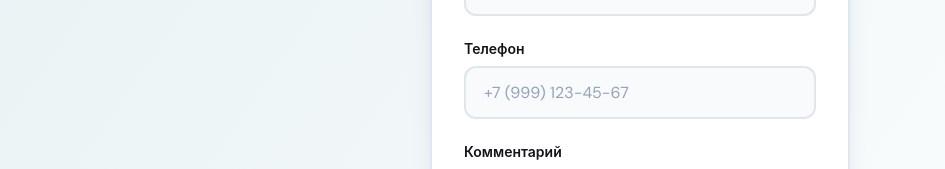
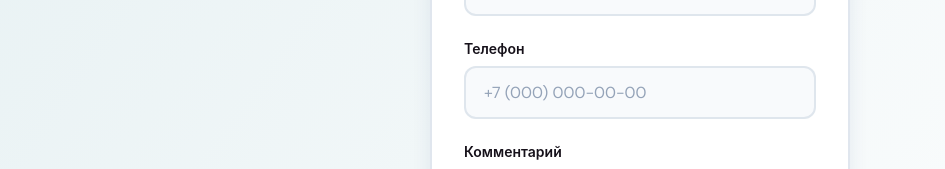
Before and after one commit to ayurievich/arsenal, a Nuxt app: page / in a window 1280 px wide. Shown: the part 2073-2242 px from the top of the page, without its empty margins (0-945 px from the left). Built offline with nearby package versions, Linux system fonts and the light colour scheme; a web font is replaced by a local one.

Commit message:
исправлено: форма обратной связи

```diff
--- a/components/_form.vue
+++ b/components/_form.vue
@@ -15,14 +15,21 @@
     <div class="contact-form__field">
       <label for="tel">Телефон</label>
       <input
-        v-model="form.phone"
+        ref="phoneInputRef"
+        :value="phoneDisplay"
         type="tel"
         required
         name="tel"
         id="tel"
-        placeholder="+7 (999) 123-45-67"
-        class="contact-form__input"
+        placeholder="+7 (000) 000-00-00"
+        :class="['contact-form__input', { 'contact-form__input--error': phoneError }]"
+        maxlength="18"
+        autocomplete="tel"
+        inputmode="numeric"
+        @input="onPhoneInput"
+        @blur="validatePhone"
       />
+      <span v-if="phoneError" class="contact-form__error">{{ phoneError }}</span>
     </div>
     <div class="contact-form__field">
       <label for="message">Комментарий</label>
@@ -49,27 +56,85 @@
 </template>
 
 <script setup>
-import { reactive, ref, computed } from "vue";
+import { reactive, ref, computed, nextTick } from "vue";
+
+function formatRuPhone(digits) {
+  if (!digits) return "";
+  const d = digits.replace(/\D/g, "").replace(/^[78]/, "").slice(0, 10);
+  if (!d.length) return "";
+  let s = "+7 (";
+  if (d.length <= 3) return s + d;
+  s += d.slice(0, 3) + ") ";
+  if (d.length <= 6) return s + d.slice(3);
+  s += d.slice(3, 6) + "-";
+  if (d.length <= 8) return s + d.slice(6);
+  s += d.slice(6, 8) + "-";
+  return s + d.slice(8);
+}
 
 const form = reactive({
-  phone: '',
-  name: '',
-  message: '',
+  phone: "",
+  name: "",
+  message: "",
 });
 
-const alert = ref('');
+const alert = ref("");
+const phoneError = ref("");
+const phoneInputRef = ref(null);
+
+function isValidRussianPhone(value) {
+  const digits = value.replace(/\D/g, "");
+  if (digits.length === 10 && digits[0] === "9") return true;
+  if (digits.length === 11 && (digits[0] === "7" || digits[0] === "8") && digits[1] === "9") return true;
+  return false;
+}
+
+const phoneDisplay = computed(() => formatRuPhone(form.phone));
+
+function onPhoneInput(e) {
+  const raw = e.target.value;
+  const digits = raw.replace(/\D/g, "").replace(/^[78]/, "").slice(0, 10);
+  form.phone = digits;
+  if (!digits) {
+    phoneError.value = "";
+    return;
+  }
+  phoneError.value = isValidRussianPhone(digits) ? "" : "Введите корректный номер: +7 (000) 000-00-00";
+  nextTick(() => {
+    const el = phoneInputRef.value;
+    if (el) el.setSelectionRange(phoneDisplay.value.length, phoneDisplay.value.length);
+  });
+}
+
+function validatePhone() {
+  const v = form.phone.trim();
+  if (!v) {
+    phoneError.value = "";
+    return true;
+  }
+  if (!isValidRussianPhone(v)) {
+    phoneError.value = "Введите корректный номер: +7 (000) 000-00-00";
+    return false;
+  }
+  phoneError.value = "";
+  return true;
+}
 
 const isFormValid = computed(() => {
-  return form.name.trim() !== "" && form.phone.trim() !== "";
+  const nameOk = form.name.trim() !== "";
+  const phone = form.phone.trim();
+  const phoneOk = phone !== "" && isValidRussianPhone(phone);
+  return nameOk && phoneOk;
 });
 
 const formSend = async () => {
+  if (!validatePhone()) return;
   try {
-    await $fetch('https://okna-arsenal24.ru/bot.php', {
+    await $fetch('/bot.php', {
       method: 'POST',
       body: {
         name: form.name,
-        phone: form.phone,
+        phone: formatRuPhone(form.phone),
         message: form.message,
       },
     });
@@ -136,6 +201,22 @@ const formSend = async () => {
     border-color: #003770;
     background: #fff;
   }
+
+  &--error {
+    border-color: #dc2626;
+    background: #fef2f2;
+
+    &:focus {
+      border-color: #dc2626;
+    }
+  }
+}
+
+.contact-form__error {
+  display: block;
+  margin-top: 6px;
+  font-size: 0.8125rem;
+  color: #dc2626;
 }
 
 .contact-form__textarea {
--- a/nuxt.config.ts
+++ b/nuxt.config.ts
@@ -2,6 +2,7 @@
 export default defineNuxtConfig({
   devtools: { enabled: true },
   css: ["~/assets/sass/main.sass"],
+
   app: {
     head: {
       charset: "utf-8",
@@ -9,13 +10,18 @@ export default defineNuxtConfig({
       htmlAttrs: { lang: "ru" },
     },
   },
+
   image: {
     dir: "assets/img",
   },
+
   modules: ["@nuxt/image"],
+
   router: {
     options: {
       scrollBehaviorType: "smooth",
     },
   },
+
+  compatibilityDate: "2026-02-17",
 });
```
Also changed, not shown: 2 other files (tests, documents, lock files or other folders).
